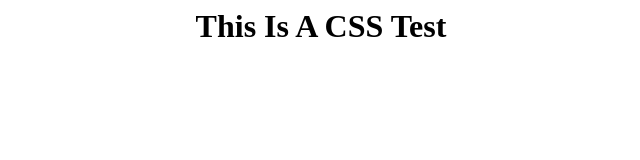
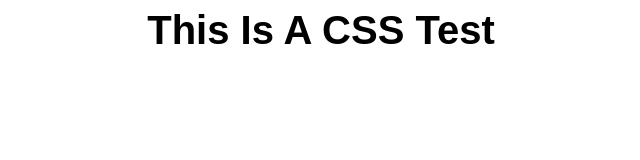
Before and after one commit to PureCSS-UI/PureCSS-UI.github.io, a plain HTML site: page index.html in a window 1280 px wide. Shown: the whole page, without its empty margins (319-959 px from the left). Drawn offline with Linux system fonts and the light colour scheme.

Commit message:
Update index.html

```diff
--- a/index.html
+++ b/index.html
@@ -3,3 +3,12 @@
     <h1>This Is A CSS Test</h1>
   </center>
 </body>
+
+<style>
+
+  h1 {
+    font-family: sans-serif;
+    font-size: 40px;
+  }
+
+</style>
```
